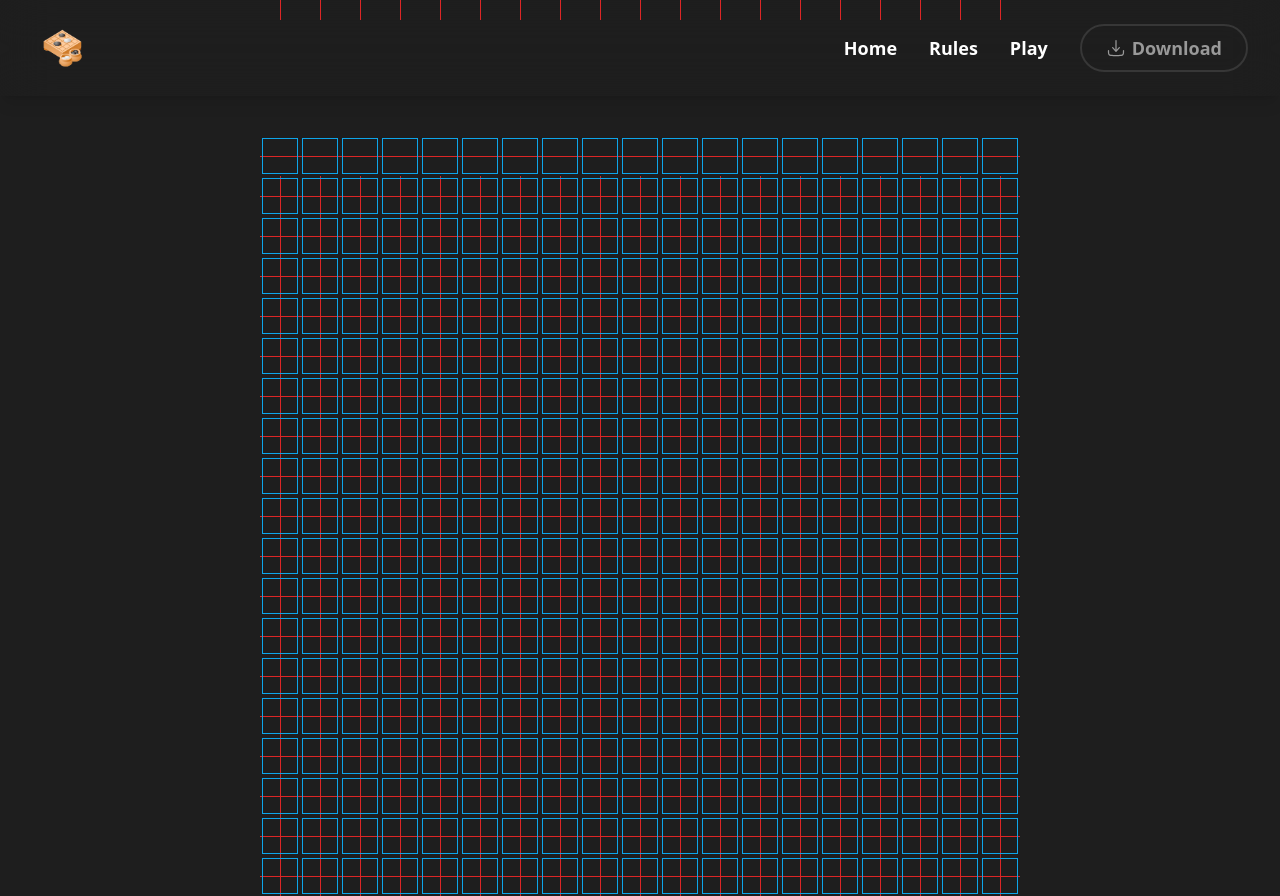
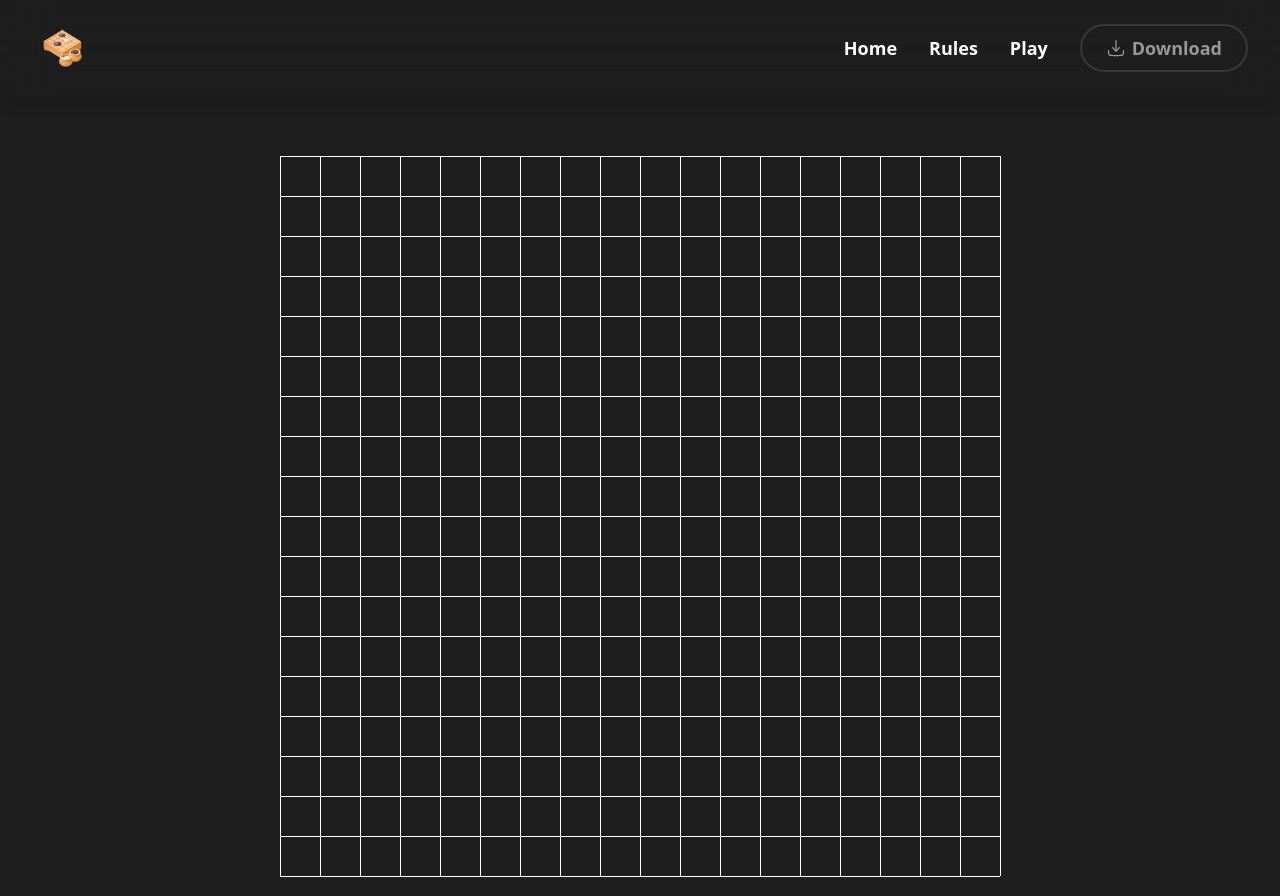
Before and after one commit to peachApeach/app_gomoku, a Vue app in the folder frontend/app/: page /#/game in a window 1280 px wide. Built offline with nearby package versions, Linux system fonts and the light colour scheme.

Commit message:
⏳ : event listener for grid button

```diff
--- a/frontend/app/src/style.css
+++ b/frontend/app/src/style.css
@@ -56,9 +56,81 @@ ul {
 	list-style-position: inside;
 }
 
+.vl-first-line {
+	position: absolute;
+	top: 50%;
+	left: 50%;
+	width: 1px;
+	height: 50%;
+	background-color: white;
+	border: 0;
+}
+
+.vl-last-line {
+	position: absolute;
+	top: 0;
+	left: 50%;
+	width: 1px;
+	height: 50%;
+	background-color: white;
+	border: 0;
+}
+
 .vl {
-    border-left: 1px solid red;
-    height: 500px;
-  }
+	position: absolute;
+	left: 50%;
+	width: 1px;
+	height: 100%;
+	background-color: white;
+	border: 0;
+}
+
+.hl {
+	position: absolute;
+	top: 50%;
+	width: 100%;
+	height: 1px;
+	background-color: white;
+	border: 0;
+}
+
+.hl-first-col {
+	position: absolute;
+	left: 50%;
+	top: 50%;
+	width: 50%;
+	height: 1px;
+	width: 100%;
+	background-color: white;
+	border: 0;
+}
+
+.hl-last-col {
+	position: absolute;
+	right: 50%;
+	top: 50%;
+	width: 50%;
+	height: 1px;
+	width: 100%;
+	background-color: white;
+	border: 0;
+}
+
+.circle {
+	height: 25px;
+	width: 25px;
+	background-color: #bbb;
+	top: 50%;
+	left: 50%;
+	opacity: 0;
+	transform: translate(-50%, -50%);
+	border-radius: 50%;
+	display: inline-block;
+	z-index: 10;
+}
+
+button:hover .circle {
+	opacity: 1;
+}
 
 @tailwind utilities;
--- a/frontend/app/src/views/Game.vue
+++ b/frontend/app/src/views/Game.vue
@@ -6,7 +6,7 @@
     </div> -->
     <div class=" flex w-full flex-col items-center justify-center">
       <!-- <hr class="w-72 h-px bg-gray-200 border-0"> -->
-      <div ref="board" class="grid grid-cols-19 grid-rows-19 z-50">
+      <div ref="board" class="grid grid-cols-19 grid-rows-19">
 
       </div>
       <!-- <div class="absolute top-[9.6rem] size-17 overflow-hidden">
@@ -36,26 +36,43 @@ export default {
         for (let j = 0; j < 19; j++) {
           const gridElement = document.createElement('div')
           const gridBtn = document.createElement('button')
-          // gridBtn.classList.add(...['w-9', 'h-9'])
-          gridBtn.classList.add(...['relative', 'grid-button', 'border-solid', 'border', 'border-sky-500', 'w-9', 'h-9'])
-          gridElement.classList.add(...['flex', 'items-center', 'justify-center', 'w-10', 'h-10'])
+          gridBtn.classList.add(...['relative', 'grid-button', 'w-10', 'h-10'])
+          gridBtn.addEventListener("click", this.addBlackPown)
+          // gridBtn.classList.add(...['relative', 'grid-button', 'border-solid', 'border', 'border-sky-500', 'w-10', 'h-10'])
+          gridElement.classList.add(...['relative', 'flex', 'items-center', 'justify-center', 'w-10', 'h-10', 'grid-div'])
 
           const hrHorizontal = document.createElement('hr')
-          hrHorizontal.classList.add(...['absolute', 'h-px', 'w-10', 'bg-red-600', 'border-0'])
-          gridElement.appendChild(hrHorizontal)
 
           const hrVertical = document.createElement('hr')
-          if (i != 0)
-            hrVertical.classList.add(...['absolute', 'h-10', 'w-px', 'bg-red-600', 'border-0'])
+          if (i == 0)
+            hrVertical.classList.add(...['vl-first-line'])
+          else if (i == 18)
+            hrVertical.classList.add(...['vl-last-line'])
           else
-            hrVertical.classList.add(...['absolute', 'h-5', 'w-px', 'bg-red-600', 'border-0', 'top-0'])
+            hrVertical.classList.add(...['vl'])
+          if (j == 0)
+            hrHorizontal.classList.add(...['hl-first-col'])
+          else if (j == 18)
+            hrHorizontal.classList.add(...['hl-last-col'])
+          else
+            hrHorizontal.classList.add(...['hl'])
+
+          const hoverCircle = document.createElement('div')
+          hoverCircle.classList.add(...['circle', 'absolute', 'group-hover:block'])
+          gridBtn.appendChild(hoverCircle)
+
           gridElement.appendChild(hrVertical)
+          gridElement.appendChild(hrHorizontal)
 
           gridElement.appendChild(gridBtn)
           gridParentDiv.appendChild(gridElement)
           counter++
         }
       }
+    },
+
+    addBlackPown() {
+      console.log("black")
     }
   }
 };
```
